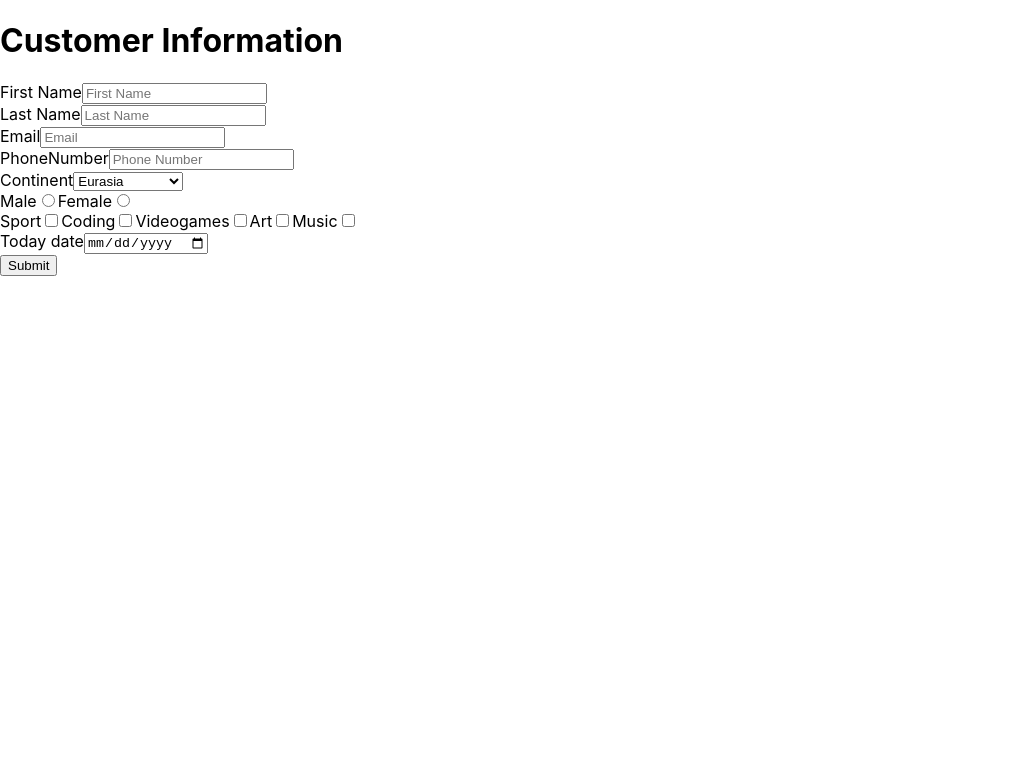
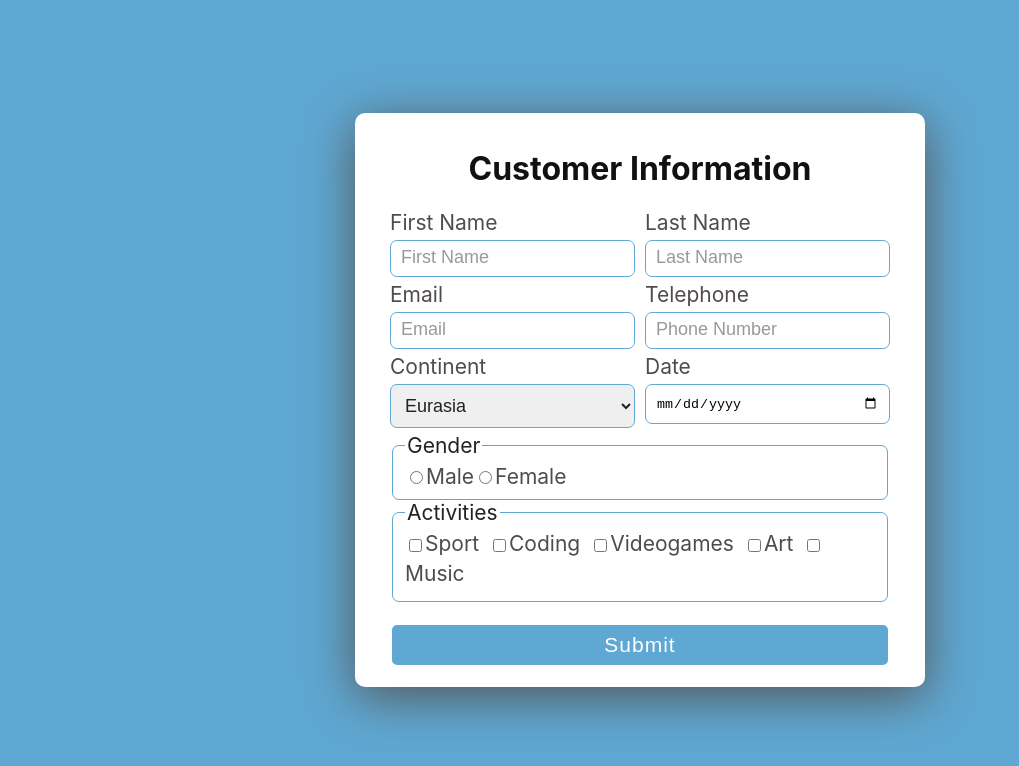
Before and after one commit to SabDennis/react-form-validation, a React (Create React App) app: page / in a window 1280 px wide. Shown: the top 766 px of the page, without its empty margins (0-1019 px from the left). Built offline with nearby package versions, Linux system fonts and the light colour scheme.

Commit message:
added styles

```diff
--- /dev/null
+++ b/src/Form/Form.css
@@ -0,0 +1,136 @@
+.container {
+    height: 100vh;
+    width: 100%;
+    display: flex;
+    flex-direction: column;
+    justify-content: center;
+    align-items: center;
+    background-color: #5FA8D3;
+}
+
+.form-container {
+    width: 500px;
+    display: flex;
+    flex-direction: column;
+    padding: 15px 35px;
+    border-radius: 10px;
+    background-color: #fff;
+    box-shadow: 0px 10px 50px #555;
+}
+
+form {
+    width: 100%;
+    display: flex;
+    flex-wrap: wrap;
+}
+
+h1 {
+    text-align: center;
+    width: 100%;
+    color: #111;
+}
+
+label {
+    font-size: 21px;
+    color: rgb(82, 75, 75);
+    margin-bottom: 0.25em;
+}
+
+input, select {
+    padding: 10px 10px;
+    border-radius: 7px;
+    outline: none;
+    border: 1px solid #5FA8D3;
+}
+
+input::placeholder, select {
+    font-size: 18px;
+    color: #999;
+}
+
+/* position */
+
+.firstName,
+.lastName,
+.email,
+.phoneNumber,
+.continent,
+.date,
+.radio {
+    display: flex;
+    flex-direction: column;
+    margin-bottom: 5px;
+}
+
+.firstName,
+.lastName,
+.email,
+.phoneNumber,
+.continent,
+.date {
+    width: 49%;
+}
+
+.phoneNumber,
+.lastName,
+.date {
+    margin-left: 1%;
+}
+
+.email,
+.firstName,
+.continent {
+    margin-right: 1%;
+}
+
+legend {
+    font-size: 21px;
+    color: #222;
+}
+
+fieldset {
+    border: 1px solid #5FA8D3;
+    border-radius: 7px;
+    color: #222;
+}
+
+.gender, .checkbox {
+    width: 100%;
+}
+
+select {
+    color: #222;
+}
+
+.checkbox label {
+    display: inline-block;
+    padding-right: 10px;
+    white-space: nowrap;
+    vertical-align: middle;
+}
+
+.checkbox input {
+    vertical-align: middle;
+  }
+
+/* button */
+
+.submitBtn {
+    background-color: #5FA8D3;
+    color: #fff;
+    border: 2px solid #fff;
+    width: 100%;
+    margin-top: 1em;
+    padding: 8px 0px;
+    font-size: 21px;
+    letter-spacing: 1px;
+    margin-bottom: 0.25em;
+    cursor: pointer;
+    border-radius: 7px;
+}
+
+.submitBtn:hover {
+    color: #5FA8D3;
+    background-color: #fff;
+    border: 2px solid #5FA8D3;
+}
--- a/src/Form/Form.js
+++ b/src/Form/Form.js
@@ -1,4 +1,5 @@
 import React from "react";
+import './Form.css';
 
 class Form extends React.Component {
 
@@ -94,8 +95,9 @@ class Form extends React.Component {
                                 id="firstName"
                                 value={this.state.firstName}
                                 onChange={this.handleChange}
-                                placeholder="First Name" />
-                            {this.state.errors.firstNameError ? <p>{this.state.errors.firstNameError}</p> : null}
+                                placeholder={this.state.errors.firstNameError
+                                    ? this.state.errors.firstNameError
+                                    : "First Name"} />
                         </div>
                         <div className="lastName">
                             <label htmlFor="lastName">Last Name</label>
@@ -104,8 +106,9 @@ class Form extends React.Component {
                                 id="lastName"
                                 value={this.state.lastName}
                                 onChange={this.handleChange}
-                                placeholder="Last Name" />
-                            {this.state.errors.lastNameError ? <p>{this.state.errors.lastNameError}</p> : null}
+                                placeholder={this.state.errors.lastNameError
+                                    ? this.state.errors.lastNameError
+                                    : "Last Name"} />
                         </div>
                         <div className="email">
                             <label htmlFor="email">Email</label>
@@ -119,7 +122,7 @@ class Form extends React.Component {
                             {this.state.errors.emailError ? <p>{this.state.errors.emailError}</p> : null}
                         </div>
                         <div className="phoneNumber">
-                            <label htmlFor="phoneNumber">PhoneNumber</label>
+                            <label htmlFor="phoneNumber">Telephone</label>
                             <input
                                 name="phoneNumber"
                                 id="phoneNumber"
@@ -144,61 +147,8 @@ class Form extends React.Component {
                                 <option value="Antarctica">Antarctica</option>
                             </select>
                         </div>
-                        <div className="sex">
-                            <label htmlFor="male">Male</label>
-                            <input
-                                name="sex"
-                                id="male"
-                                value="Male"
-                                onChange={this.handleChange}
-                                type="radio" />
-                            <label htmlFor="female">Female</label>
-                            <input
-                                name="sex"
-                                id="female"
-                                value="Female"
-                                onChange={this.handleChange}
-                                type="radio" />
-                        </div>
-                        <div className="checkbox">
-                            <label htmlFor="sport">Sport</label>
-                            <input
-                                type="checkbox"
-                                id="sport"
-                                value="sport"
-                                onChange={this.handleChange}
-                                checked={this.state.activities.sport} />
-                            <label htmlFor="coding">Coding</label>
-                            <input
-                                type="checkbox"
-                                id="coding"
-                                value="coding"
-                                onChange={this.handleChange}
-                                checked={this.state.activities.coding} />
-                            <label htmlFor="videogames">Videogames</label>
-                            <input
-                                type="checkbox"
-                                id="videogames"
-                                value="videogames"
-                                onChange={this.handleChange}
-                                checked={this.state.activities.videogames} />
-                            <label htmlFor="art">Art</label>
-                            <input
-                                type="checkbox"
-                                id="art"
-                                value="art"
-                                onChange={this.handleChange}
-                                checked={this.state.activities.art} />
-                            <label htmlFor="music">Music</label>
-                            <input
-                                type="checkbox"
-                                id="music"
-                                value="music"
-                                onChange={this.handleChange}
-                                checked={this.state.activities.music} />
-                        </div>
                         <div className="date">
-                            <label htmlFor="date">Today date</label>
+                            <label htmlFor="date">Date</label>
                             <input
                                 name="date"
                                 id="date"
@@ -207,7 +157,62 @@ class Form extends React.Component {
                                 type="date" />
                             {this.state.errors.dateError ? <p>{this.state.errors.dateError}</p> : null}
                         </div>
-                        <button type="submit">Submit</button>
+                        <fieldset className="gender">
+                            <legend>Gender</legend>
+                            <input
+                                name="sex"
+                                id="male"
+                                value="Male"
+                                onChange={this.handleChange}
+                                type="radio" />
+                            <label htmlFor="male">Male</label>
+                            <input
+                                name="sex"
+                                id="female"
+                                value="Female"
+                                onChange={this.handleChange}
+                                type="radio" />
+                            <label htmlFor="female">Female</label>
+                        </fieldset>
+                        <fieldset class="checkbox">
+                            <legend>Activities</legend>
+                            <input
+                                type="checkbox"
+                                id="sport"
+                                value="sport"
+                                onChange={this.handleChange}
+                                checked={this.state.activities.sport} />
+                            <label htmlFor="sport">Sport</label>
+                            <input
+                                type="checkbox"
+                                id="coding"
+                                value="coding"
+                                onChange={this.handleChange}
+                                checked={this.state.activities.coding} />
+                            <label htmlFor="coding">Coding</label>
+                            <input
+                                type="checkbox"
+                                id="videogames"
+                                value="videogames"
+                                onChange={this.handleChange}
+                                checked={this.state.activities.videogames} />
+                            <label htmlFor="videogames">Videogames</label>
+                            <input
+                                type="checkbox"
+                                id="art"
+                                value="art"
+                                onChange={this.handleChange}
+                                checked={this.state.activities.art} />
+                            <label htmlFor="art">Art</label>
+                            <input
+                                type="checkbox"
+                                id="music"
+                                value="music"
+                                onChange={this.handleChange}
+                                checked={this.state.activities.music} />
+                            <label htmlFor="music">Music</label>
+                        </fieldset>
+                        <button className="submitBtn" type="submit">Submit</button>
                     </form>
                 </div>
             </div>
```
